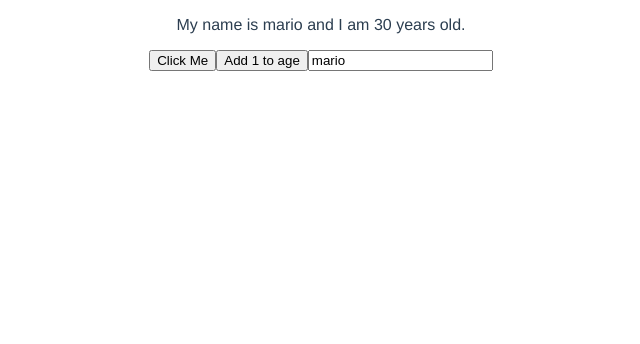
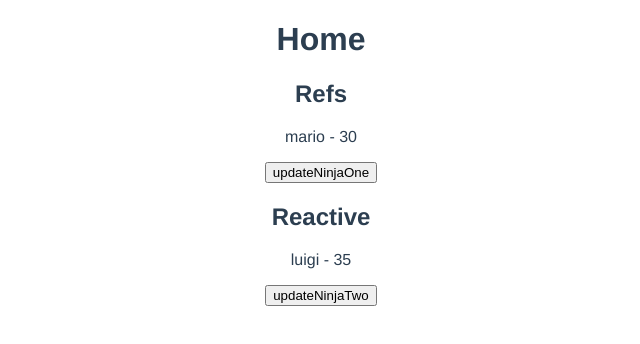
Before and after one commit to LaurenceWiles/dojo-blog, a Vue app: page / in a window 1280 px wide. Shown: the top 344 px of the page, without its empty margins (319-959 px from the left). Built offline with nearby package versions, Linux system fonts and the light colour scheme.

Commit message:
refs vs rective

```diff
--- a/src/views/HomeView.vue
+++ b/src/views/HomeView.vue
@@ -1,31 +1,33 @@
 <template>
   <div class="home">
-    <p ref="p">My name is {{ name }} and I am {{ age }} years old.</p>
-    <button @click="handleClick">Click Me</button>
-    <button @click="age++">Add 1 to age</button>
-    <input type="text" v-model="name" />
+    <h1>Home</h1>
+    <h2>Refs</h2>
+    <p>{{ ninjaOne.name }} - {{ ninjaOne.age }}</p>
+    <button @click="updateNinjaOne">updateNinjaOne</button>
+    <h2>Reactive</h2>
+    <p>{{ ninjaTwo.name }} - {{ ninjaTwo.age }}</p>
+    <button @click="updateNinjaTwo">updateNinjaTwo</button>
   </div>
 </template>
 
 <script>
-import { ref } from "vue";
+import { reactive, ref } from "vue";
 
 // @ is an alias to /src
 
 export default {
   name: "HomeView",
   setup() {
-    const p = ref(null);
+    const ninjaOne = ref({ name: "mario", age: 30 });
+    const ninjaTwo = reactive({ name: "luigi", age: 35 });
 
-    const name = ref("mario");
-    const age = ref(30);
-
-    const handleClick = () => {
-      name.value = "luigi";
-      age.value = 35;
+    const updateNinjaOne = () => {
+      ninjaOne.value.age = 40;
     };
-
-    return { name, age, handleClick, p };
+    const updateNinjaTwo = () => {
+      ninjaTwo.age = 45;
+    };
+    return { ninjaOne, updateNinjaOne, ninjaTwo, updateNinjaTwo };
   },
 };
 </script>
```
